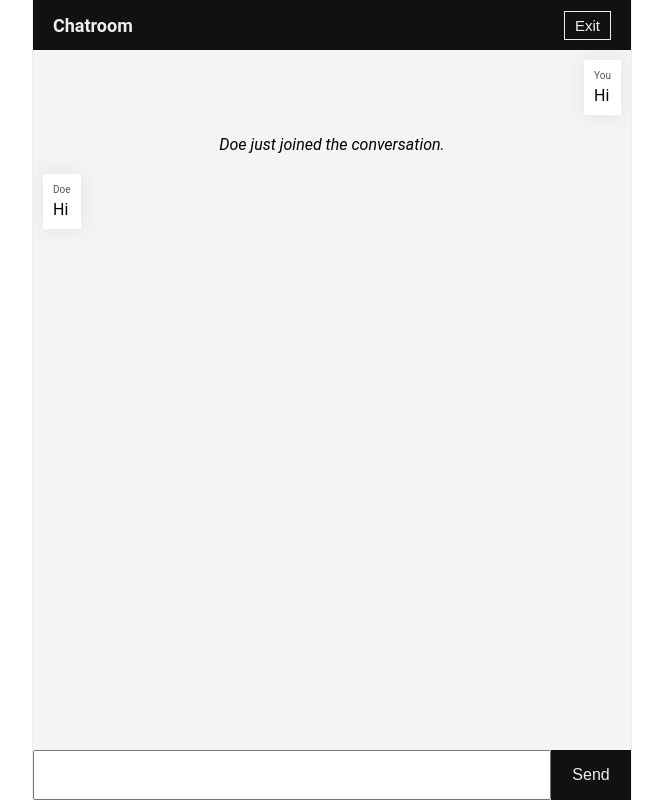
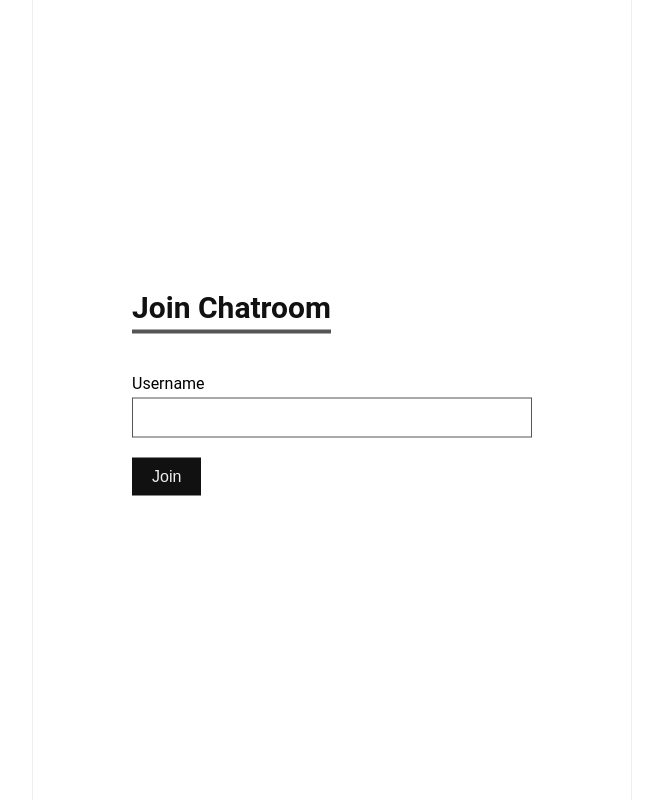
Before and after one commit to TiyisoWolfiez/Chat-App, a plain HTML site: page public/index.html in a window 1280 px wide. Shown: the whole page, without its empty margins (308-971 px from the left). Drawn offline with nearby package versions, Linux system fonts and the light colour scheme.

Commit message:
Update index.html

```diff
--- a/public/index.html
+++ b/public/index.html
@@ -8,7 +8,7 @@
 </head>
 <body>
     <div class="app">
-        <div class="screen join-screen">
+        <div class="screen join-screen active">
             <div class="form">
                 <h2>Join Chatroom</h2>
                 <div class="form-input">
@@ -20,30 +20,16 @@
                 </div>
             </div>
         </div>
-        <div class="screen chat-screen active">
+
+        <div class="screen chat-screen">
             <div class="header">
                 <div class="logo">Chatroom</div>
-                <button id= "exit-chat">Exit</button>
+                <button id="exit-chat">Exit</button>
             </div>
             <div class="messages">
-                <div class="message my-message">
-                    <div>
-                        <div class="name">You</div>
-                        <div class="text">Hi</div>
-                    </div>
-                </div>
-                <div class="update">
-                    Doe just joined the conversation.
-                </div>
-                <div class="message their-message">
-                    <div>
-                        <div class="name">Doe</div>
-                        <div class="text">Hi</div>
-                    </div>
-                </div>
             </div>
             <div class="typebox">
-                <input type="text" id="message-input">
+                <input type="text" id="message-input" placeholder="Type your message...">
                 <button id="send-message">Send</button>
             </div>
         </div>
```
